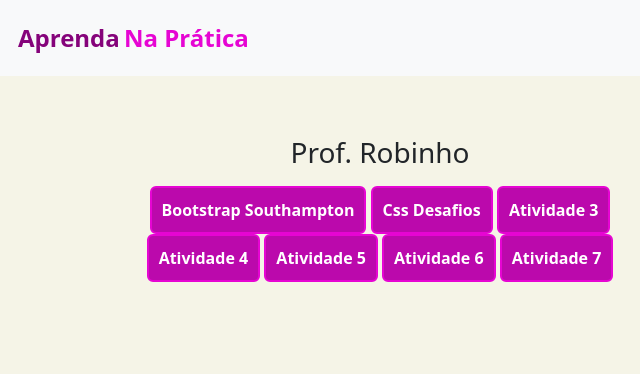
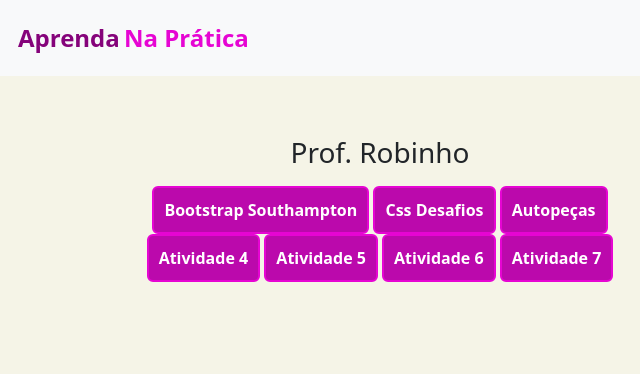
Before and after one commit to brancazx/teste, a plain HTML site: page index.html in a window 1280 px wide. Shown: the full height of the page, 2-642 px from the left. Drawn offline with nearby package versions, Linux system fonts and the light colour scheme; files whose address does not match are found by name.

Commit message:
Update index.html

```diff
--- a/index.html
+++ b/index.html
@@ -44,7 +44,7 @@
                             <p></p>
                                 <a href="https://brancazx.github.io/bootstrap/bootstrap.html" class="btn btn-info link-a-1">Bootstrap Southampton</a>
                                 <a href="https://brancazx.github.io/desafio-kethallyn/" class="btn btn-info link-a-1">Css Desafios</a>
-                                <a href="desafio 3.html" class="btn btn-info link-a-1">Atividade 3</a>
+                                <a href="https://brancazx.github.io/autope-as2/" class="btn btn-info link-a-1">Autopeças</a>
                                 <a href="desafio 4.html" class="btn btn-info link-a-1">Atividade 4</a>
                                 <a href="desafio 5.html" class="btn btn-info link-a-1">Atividade 5</a>
                                 <a href="desafio 6.html" class="btn btn-info link-a-1">Atividade 6</a>
```
